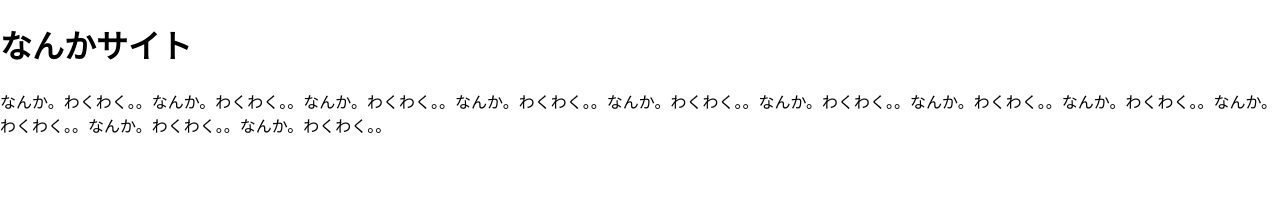
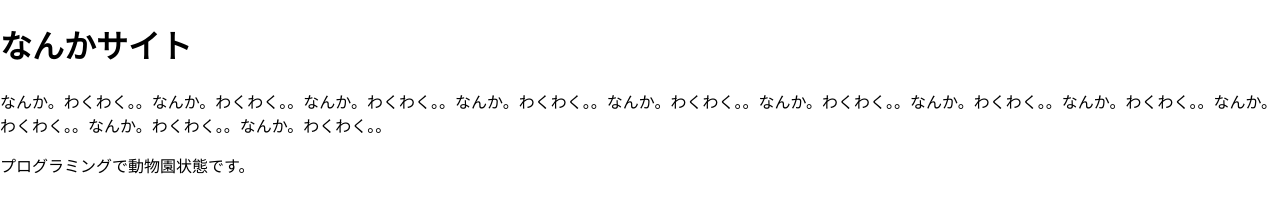
Before and after one commit to trfoma201/nanka.github.io, a plain HTML site: page index.html in a window 1280 px wide. Drawn offline with Linux system fonts and the light colour scheme.

Commit message:
Add files via upload

```diff
--- a/index.html
+++ b/index.html
@@ -11,6 +11,7 @@
   <div class="container">
     <h1>なんかサイト</h1>
     <p>なんか。わくわく。。なんか。わくわく。。なんか。わくわく。。なんか。わくわく。。なんか。わくわく。。なんか。わくわく。。なんか。わくわく。。なんか。わくわく。。なんか。わくわく。。なんか。わくわく。。なんか。わくわく。。</p>
+    <p>プログラミングで動物園状態です。</p>
   </div>
 
 </body>
```
